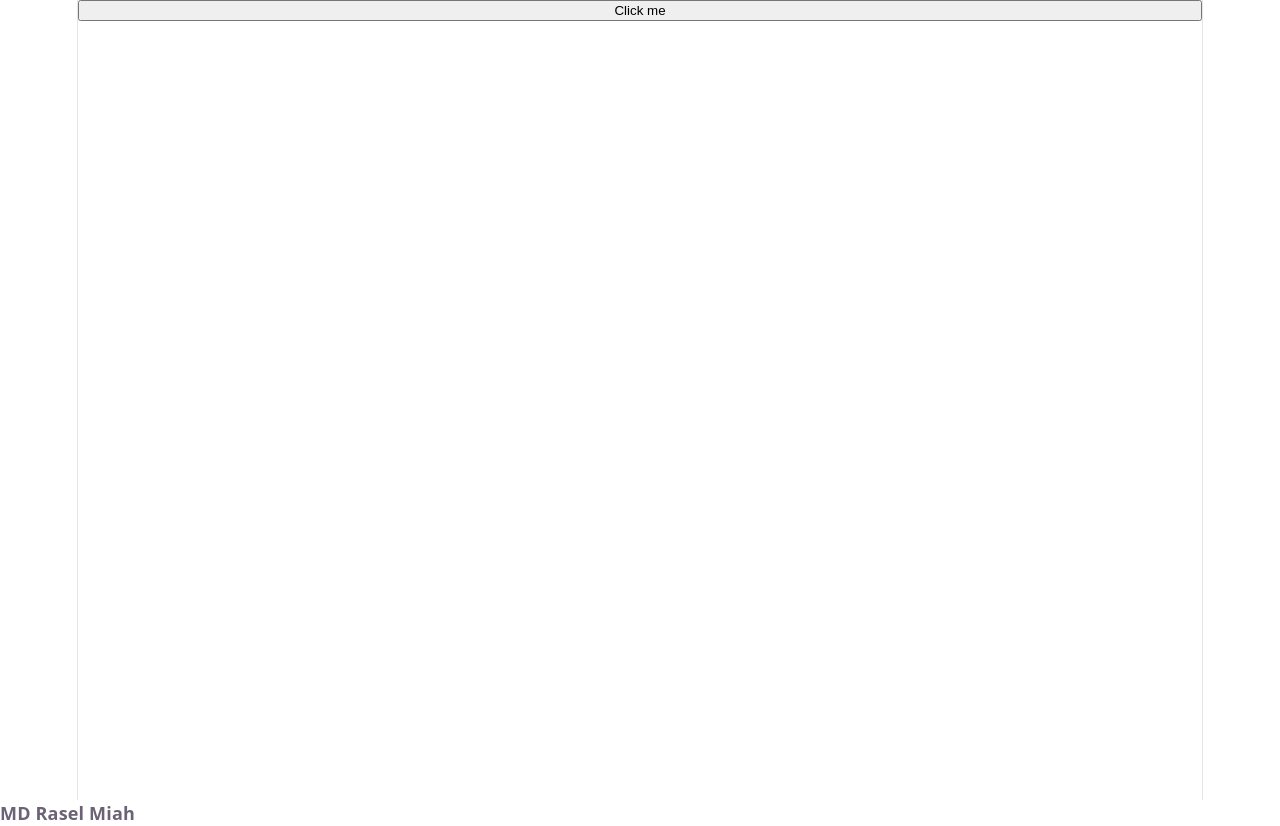
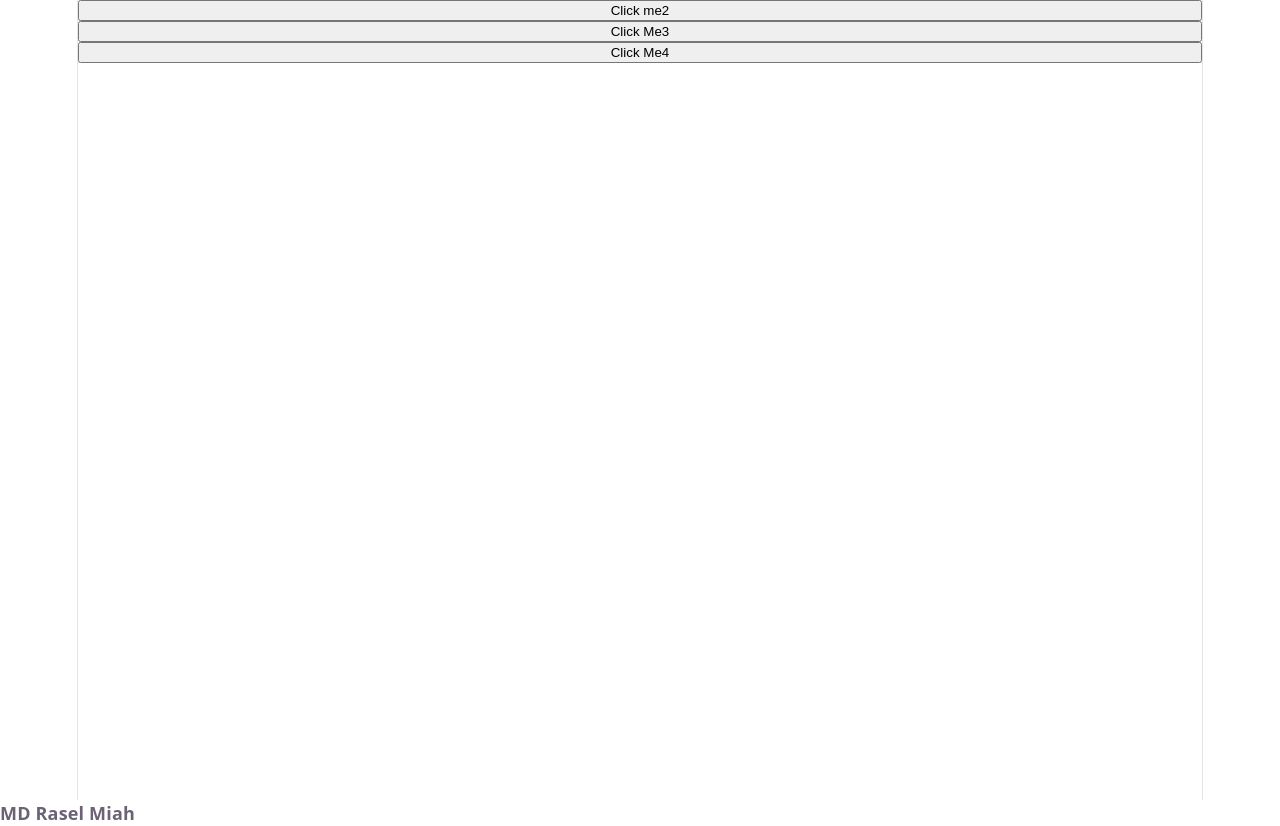
Before and after one commit to raselcodes/react-event-state, a React (Vite) app: page / in a window 1280 px wide. Built offline with nearby package versions, Linux system fonts and the light colour scheme.

Commit message:
5th commit

```diff
--- a/src/App.tsx
+++ b/src/App.tsx
@@ -3,16 +3,18 @@
 import './App.css'
 
 function App() {
+  const handleClick = () => {
+    alert('Click me 3')
+  }
 
-  function handleClick (){
-       alert('button clicked')
-  }
 
 
   return (
     <>
 
-  <button onClick={handleClick}>Click me</button>
+      <button onClick={handleClick}>Click me2</button>
+      <button onClick={handleClick}>Click Me3</button>
+      <button onClick={() => alert('Click me 4')}>Click Me4</button>
 
 
 
```
